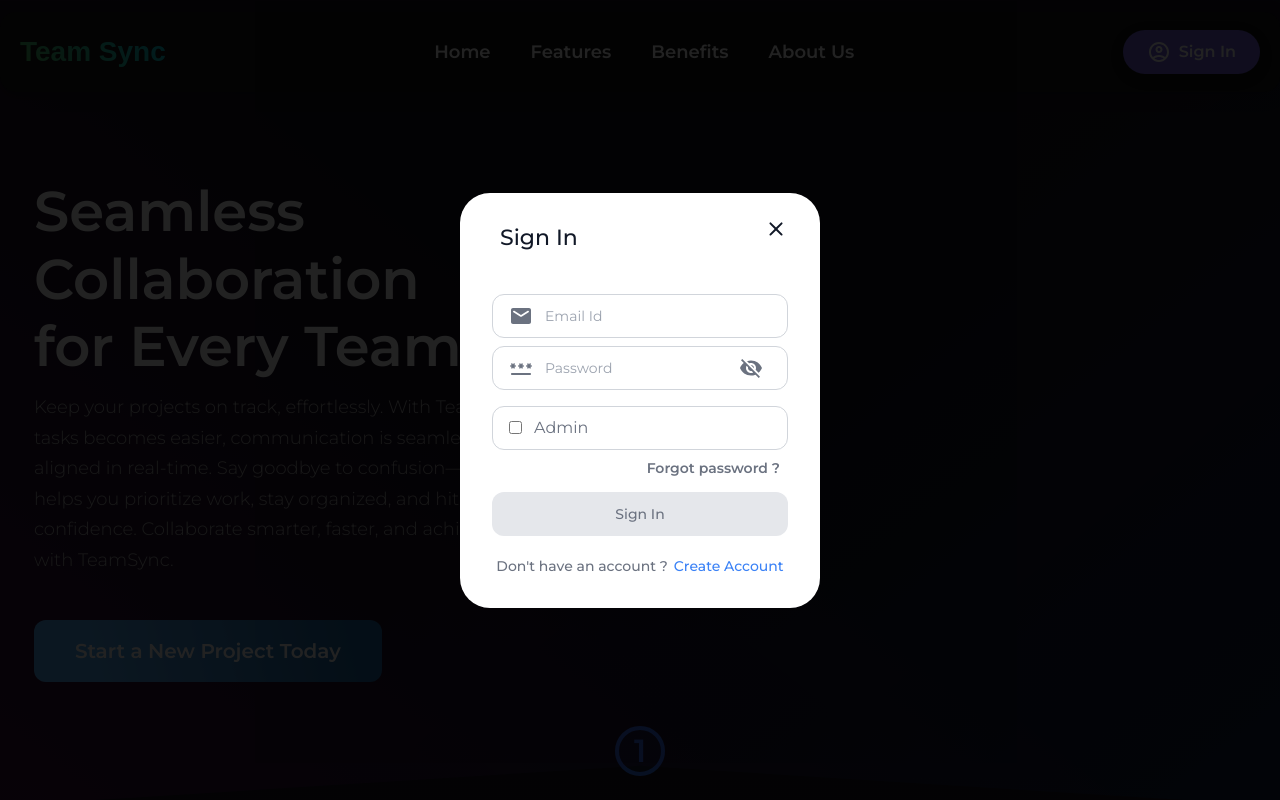
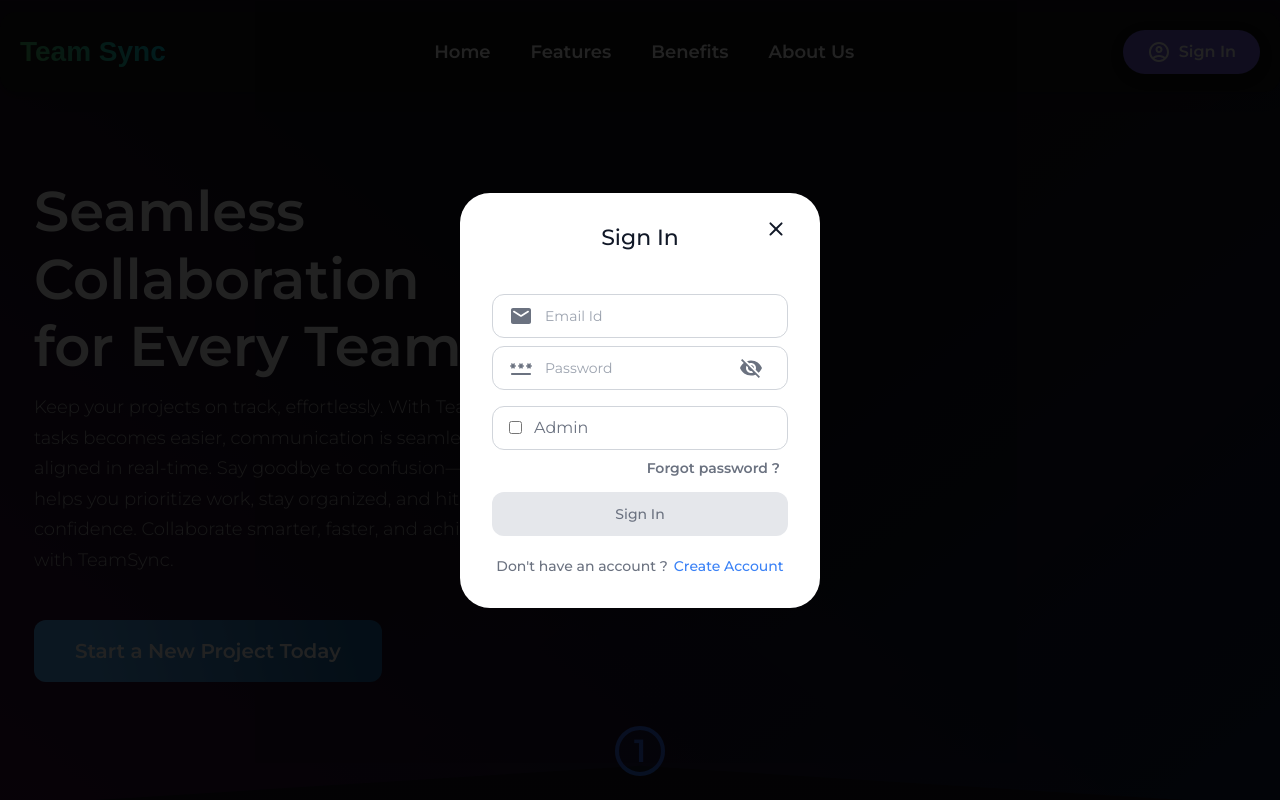
Before and after one commit to SuryaBucky/teamsync_Infosys_Internship_Oct2024, a React (Create React App) app in the folder client/: page / in a window 1280 px wide. Both pictures are taken after a click on the button "Sign In". Shown: the top 800 px of the page. Built offline with nearby package versions, Linux system fonts and the light colour scheme.

Commit message:
signin  signup center align

```diff
--- a/client/package.json
+++ b/client/package.json
@@ -65,6 +65,7 @@
     ]
   },
   "devDependencies": {
+    "@babel/plugin-proposal-private-property-in-object": "^7.21.11",
     "autoprefixer": "^10.4.20",
     "postcss": "^8.4.47",
     "tailwindcss": "^3.4.14"
--- a/client/src/components/SignIn.jsx
+++ b/client/src/components/SignIn.jsx
@@ -308,7 +308,7 @@ const SignIn = ({ setSignInOpen, setSignUpOpen }) => {
               />
             ) : (
               <>
-                <div className="text-[22px] font-medium mx-7 my-4">Sign In</div>
+                <div className="text-[22px] font-medium mx-7 my-4 text text-center">Sign In</div>
                 <div className="h-11 rounded-xl border border-gray-300 dark:border-gray-700 text-gray-500 dark:text-gray-400 mx-5 my-1 mt-6 flex items-center px-4">
                   <EmailRounded className="text-xl mr-3" />
                   <input
--- a/client/src/components/SignUp.jsx
+++ b/client/src/components/SignUp.jsx
@@ -215,7 +215,7 @@ const SignUp = ({ setSignUpOpen, setSignInOpen }) => {
           {!otpSent ? (
             <>
             {/* Header for the sign-up form */}
-              <h1 className="text-[22px] font-medium text-black dark:text-white mx-7 my-4">
+              <h1 className="text-[22px] font-medium text-black dark:text-white mx-7 my-4 text-center">
                 Sign Up
               </h1>
               {/* Input field for full name */}
--- a/client/src/pages/Home/Home.jsx
+++ b/client/src/pages/Home/Home.jsx
@@ -26,6 +26,10 @@ const Container = styled.div`
     flex-direction: column;
     align-items: center;
     justify-content: center;
+    position: -webkit-sticky;
+    position: sticky;
+    top: 0;
+    z-index: 1000;
 `
 
 const Top = styled.div`
--- a/client/src/pages/Home/components/Navbar.jsx
+++ b/client/src/pages/Home/components/Navbar.jsx
@@ -23,7 +23,6 @@ const Container = styled.div`
     padding: 0px 15px !important;
   }
 `;
-
 const UserSection = styled.div`
   display: flex;
   align-items: center;
```
Also changed, not shown: 5 other files (tests, documents, lock files or other folders).
